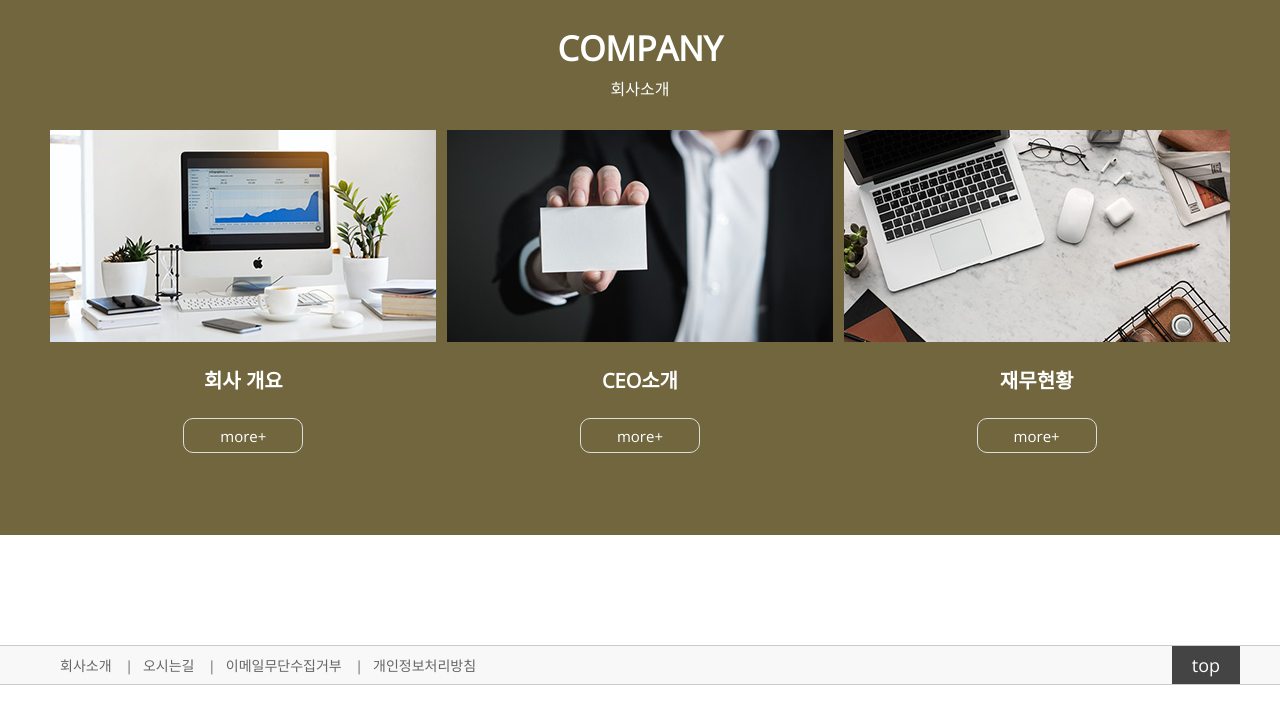
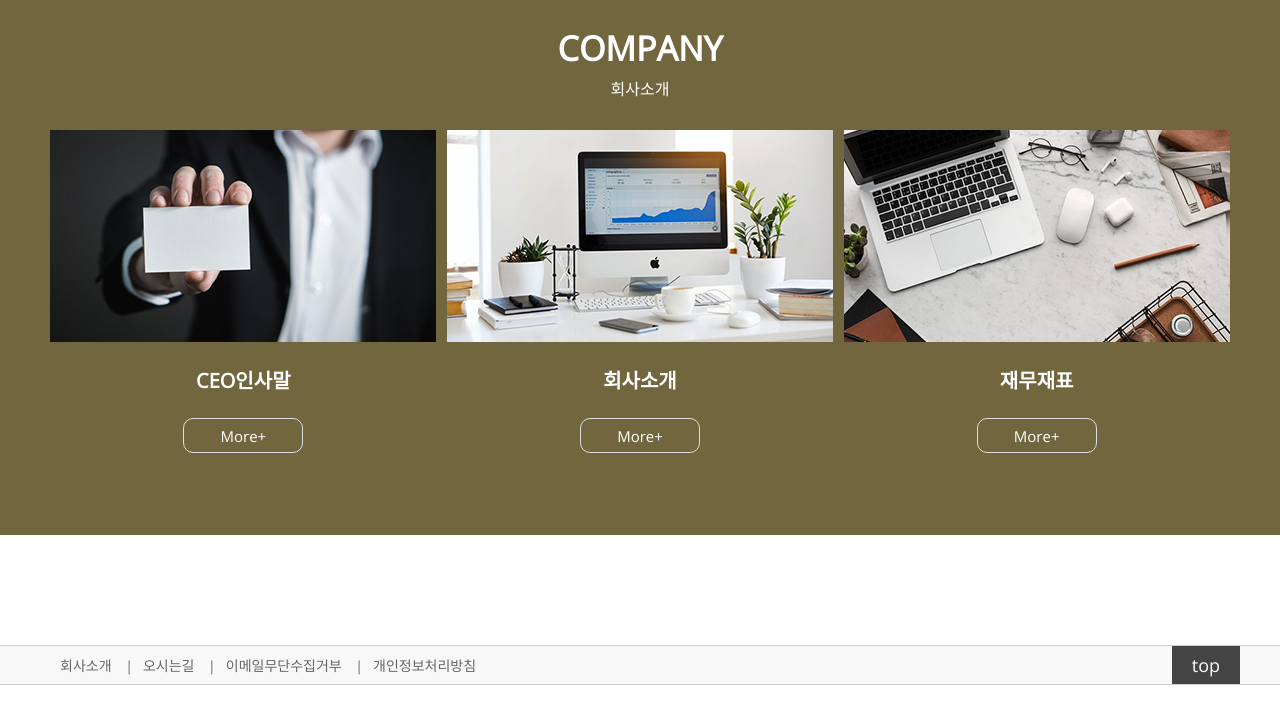
Before and after one commit to ehduddl0601/gachi, a plain HTML site: page index.html in a window 1280 px wide. Shown: the part 1380-2093 px from the top of the page. Drawn offline with nearby package versions, Linux system fonts and the light colour scheme.

Commit message:
Add files via upload

```diff
--- a/index.html
+++ b/index.html
@@ -133,24 +133,24 @@
       </header>
       <div class="row">
         <div class="col2">
-          <img src="./images/content1.jpg" alt="1">
+          <img src="./images/content2.jpg" alt="1">
           <div class="col-text">
-            <h3>회사 개요</h3>
-            <a href="sub.html" class="btn-more">more+</a>
+            <h3>CEO인사말</h3>
+            <a href="sub.html" class="btn-more">More+</a>
           </div>
         </div>
         <div class="col2">
-          <img src="./images/content2.jpg" alt="1">
+          <img src="./images/content1.jpg" alt="1">
           <div class="col-text">
-            <h3>CEO소개</h3>
-            <a href="#a" class="btn-more">more+</a>
+            <h3>회사소개</h3>
+            <a href="#a" class="btn-more">More+</a>
           </div>
         </div>
         <div class="col2" id="col3">
           <img src="./images/content3.jpg" alt="1">
           <div class="col-text">
-            <h3>재무현황</h3>
-            <a href="#a" class="btn-more">more+</a>
+            <h3>재무재표</h3>
+            <a href="#a" class="btn-more">More+</a>
           </div>
         </div>
 
```
